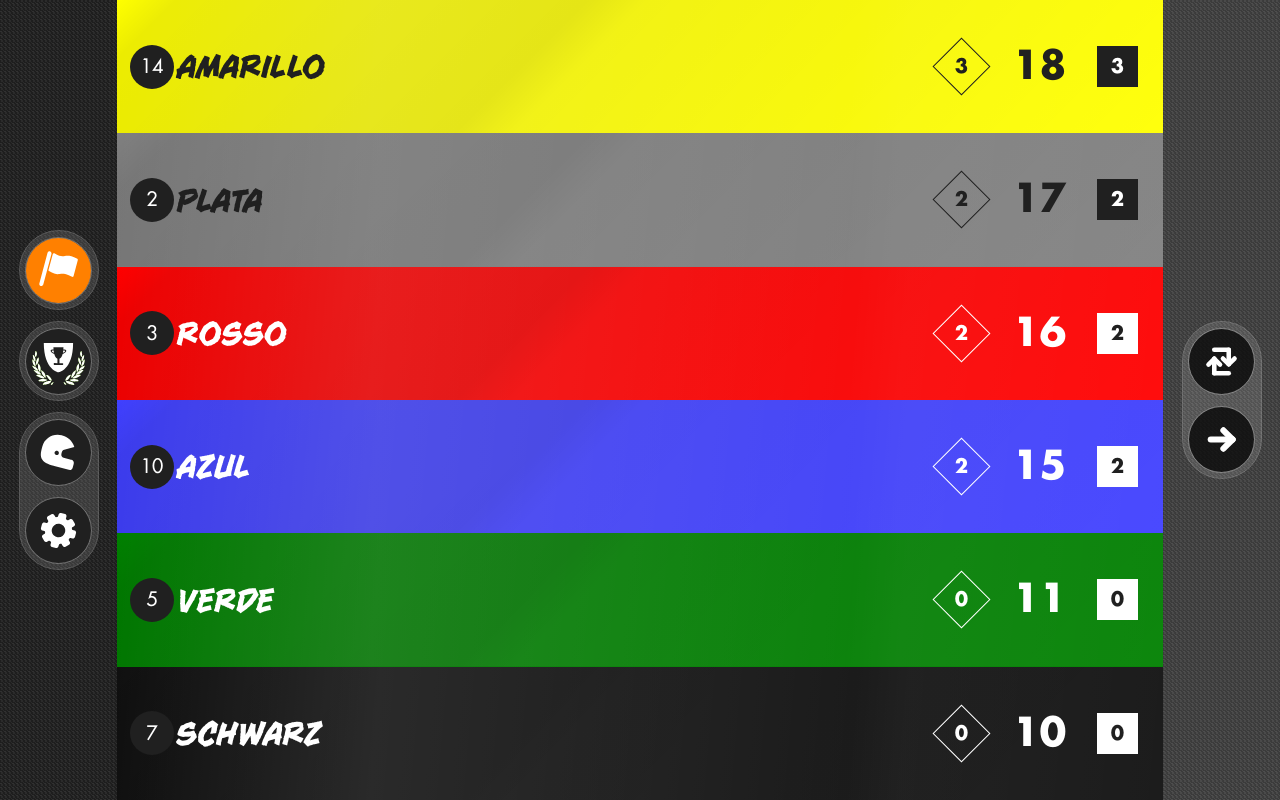
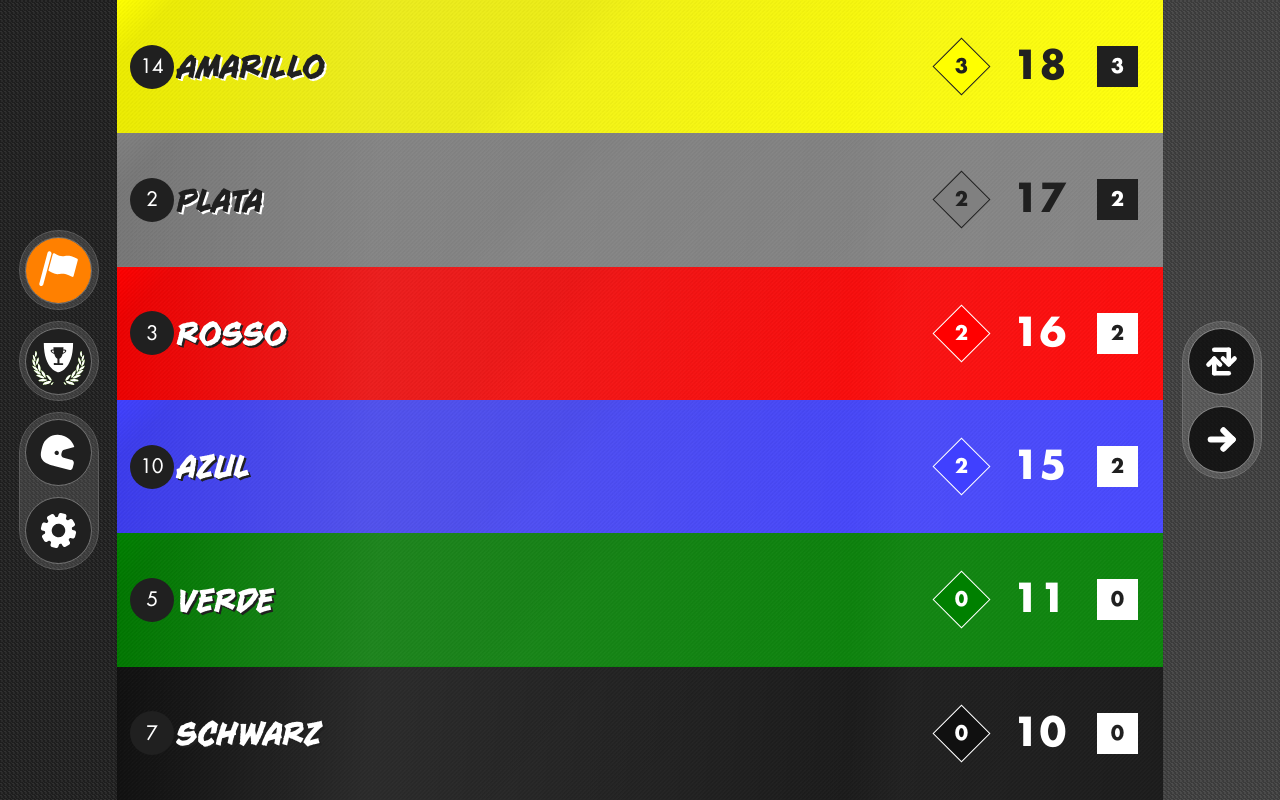
Before and after one commit to meewarwoowoo/heat-legends, a React (Vite) app: page / in a window 1280 px wide. Built offline with nearby package versions, Linux system fonts and the light colour scheme.

Commit message:
Added more textures, and a drop shadow on the italic driver text.

```diff
--- a/src/App.css
+++ b/src/App.css
@@ -38,7 +38,18 @@
 		rgba(0,0,0,0.05) 75%,
 		rgba(0,0,0,0.05) 100%
 		);
-	--texture-blk:	linear-gradient(315deg, rgba(0,0,0,0) 0%, rgba(0,0,0,0.05) 55%, rgba(0,0,0,0.1) 60%, rgba(0,0,0,0.075) 95%, rgba(0,0,0,0) 100%) ;
+	--texture: linear-gradient(
+		-45deg,
+		rgba(255,255,255,0.025) 0%,
+		rgba(255,255,255,0.025) 25%,
+		rgba(0,0,0,0.025) 25%,
+		rgba(0,0,0,0.025) 50%,
+		rgba(255,255,255,0.0125) 50%,
+		rgba(255,255,255,0.0125) 75%,
+		rgba(0,0,0,0.0125) 75%,
+		rgba(0,0,0,0.0125) 100%
+		);
+	--texture-blk:	linear-gradient(315deg, rgba(0,0,0,0) 0%, rgba(0,0,0,0.05) 55%, rgba(0,0,0,0.075) 60%, rgba(0,0,0,0.075) 95%, rgba(0,0,0,0) 100%) ;
 	--texture-wht:	linear-gradient(275deg, rgba(255,255,255,0.05) 0%, rgba(255,255,255,0.075) 25%, rgba(255,255,255,0.05) 30%, rgba(255,255,255,0.125) 75%, rgba(255,255,255,0) 100%) ;
 
 	--move-width:	5.75em ;
--- a/src/Config.css
+++ b/src/Config.css
@@ -6,7 +6,7 @@
 #root main .cnt--config  { display: grid ; gap: var(--gap) ; font-family: var(--text-font) ; }
 #root main .cnt--config ul  { display: grid ; gap: var(--gap) ; list-style-type: none ; padding: 0 ; margin: 0; }
 #root main .cnt--config ul li  { display: block ; list-style-type: none ; padding: 0 ; margin: 0;  }
-#root main .cnt--config ul li label { display: block ; padding: 1em  ; border-radius: var(--edge) ; background-color: var(--mid) ; color: var(--bkg) ; cursor: pointer ; height: 100%; }
+#root main .cnt--config ul li label { display: block ; padding: 1em  ; border-radius: var(--edge) ; background:  var(--texture) 0 0 / 4px 4px repeat , var(--mid) ; color: var(--bkg) ; cursor: pointer ; height: 100%; }
 #root main .cnt--config ul li label:hover { outline: 0.125em solid var(--hgh) ; }
 #root main .cnt--config ul li label input { display: none; }
 #root main .cnt--config ul li label span  { display: block ; position: relative ; padding-left: 3em ; }
--- a/src/Drivers.css
+++ b/src/Drivers.css
@@ -5,7 +5,7 @@
 #root[data-view=drivers] main { grid-template: repeat(2,auto) / auto ;  align-items: flex-start ; align-content: flex-start ; }
 #root main .cnt--drivers  { display: grid ; gap: var(--gap) ; font-family: var(--text-font) ; font-size: 0.75em ; }
 #root main .cnt--drivers article   { display: grid ; list-style-type: none ; padding: 0 ; margin: 0 ; border-radius: var(--edge) ; overflow: hidden ; border-left: 1.5em solid var(--bkg) ; }
-#root main .cnt--drivers article ul { display: grid ; gap: 1em ; grid-template: auto / 4.5em 1fr 3fr 3fr 2fr 5.5em ;  list-style-type: none ; padding: 1em ; margin: 0; border-radius: 0 ; background-color: var(--mid) ; color: var(--blk) ; }
+#root main .cnt--drivers article ul { display: grid ; gap: 1em ; grid-template: auto / 4.5em 1fr 3fr 3fr 2fr 5.5em ;  list-style-type: none ; padding: 1em ; margin: 0; border-radius: 0 ; background: var(--texture) 0 0 / 4px 4px repeat , var(--mid) ; color: var(--blk) ; }
 #root main .cnt--drivers article ul li.input--toggle   { display: flex ; height: 100% ; }
 #root main .cnt--drivers article ul li.input--toggle > label  { display: flex ; position: relative ; cursor: pointer ; height: 3.125em; }
 #root main .cnt--drivers article ul li.input--toggle > label:hover span span { text-decoration: underline ;  }
--- a/src/Race.css
+++ b/src/Race.css
@@ -3,7 +3,7 @@
 #root main .cnt--race  { display: grid ; grid-template: minmax(auto,100%) / auto ; gap: var(--gap) ; align-content: stretch ;  align-items: stretch ;  align-self: stretch; }
 #root[data-view=round] main .cnt--race  { grid-template: auto minmax(auto,100%) / auto ; }
 #root main .cnt--race .full { display: grid ; gap: var(--gap) ; align-items: stretch ; }
-#root main .cnt--race article { display: grid ; gap: 0 var(--gap) ; align-items: center; padding: 0.5em ; overflow: hidden ; background: var(--texture-blk) 0% 50% / 100% 100% no-repeat , var(--texture-wht) 50% 50% / 100% 100% no-repeat ,  var(--bkg) ; color: var(--txt); border-radius: var(--edge) ; }
+#root main .cnt--race article { display: grid ; gap: 0 var(--gap) ; align-items: center; padding: 0.5em ; overflow: hidden ; background: var(--texture) 0 0 / 4px 4px repeat ,  var(--texture-blk) 0% 50% / 100% 100% no-repeat , var(--texture-wht) 50% 50% / 100% 100% no-repeat ,  var(--bkg) ; color: var(--txt); border-radius: var(--edge) ; }
 #root main .cnt--race article { grid-template: "number driver output action"  auto / 1.75em auto var(--move-width) 1.75em ; }
 #root main:not(.show--number) .cnt--race article { grid-template: "driver output action"  auto / auto 8.5em 1.75em ;  }
 #root main:not(.show--number) .cnt--race article .driver--number  { display: none ; }
@@ -12,9 +12,16 @@
 #root[data-view=race] main:not(.show--number):not(.show--finish) .cnt--race article { grid-template: "driver output " auto / auto 8.5em  ;  }
 #root main .cnt--race article .driver--number  { grid-area: number ; display: flex ; align-items: center ; justify-content: center ; width: 2.25em ; height: 2.25em ; font-size: 0.75em ; line-height: 100% ; padding: 0 ; border-radius: 3em ; background-color: var(--blk) ; color: var(--wht) ; font-family: var(--numb-font) ; }
 #root main .cnt--race article .driver  { grid-area: driver ; display: grid ; grid-template: auto / auto auto auto ; justify-content: flex-start; align-items: center ; gap: 0 0.5em ; font-family: var(--font) ; }
-#root main .cnt--race article .driver .driver--name    { font-size: 1.5em ; }
+#root main .cnt--race article .driver .driver--name    { font-size: 1.5em ; text-shadow: 0.05em 0.05em 0 var(--blk) ; }
+#root main .cnt--race article[style*="--txt: rgb(32,32,32)"] .driver .driver--name    { text-shadow: 0.05em 0.05em 0 var(--wht) ; }
 #root main .cnt--race article .driver .driver--team  { display: none ; }
+#root main .cnt--race article .driver .driver--team    { text-shadow: 2px 2px 1px var(--blk) ; }
+#root main .cnt--race article[style*="--txt: rgb(32,32,32)"] .driver .driver--team    { text-shadow: 2px 2px 1px var(--wht) ; }
 #root main .cnt--race article .driver .driver--colour  { display: none ; font-size: 0.75em ; }
+#root main .cnt--race article .driver .driver--colour    { text-shadow: 2px 2px 1px var(--blk) ; }
+#root main .cnt--race article[style*="--txt: rgb(32,32,32)"] .driver .driver--colour    { text-shadow: 2px 2px 1px var(--wht) ; }
+
+
 #root main:is(.show--teams) .cnt--race article .driver .driver--team  { display: block ; }
 #root main:is(.show--colours) .cnt--race article .driver .driver--colour  { display: block }
 @media ( max-width: 990px )  {
@@ -48,7 +55,7 @@
 #root main:is(.move--split) .cnt--race article .move .move__fast  { order: 20 ; }
 #root main:is(.move--split) .cnt--race article .move .move__bend  { order: 10 ; }
 #root main:is(.move--split) .cnt--race article .move .move__exit  { display: flex ; order: 30 ; }
-#root main .cnt--race article .move .move__bend::before  { transform: rotate(45deg) ; }
+#root main .cnt--race article .move .move__bend::before  { transform: rotate(45deg) ; background: var(--bkg) ; }
 #root main .cnt--race article .move .move__bend::before ,
 #root main .cnt--race article .move .move__exit::before  { position: absolute ; top: 50%; left: 50%; margin: -1em 0 0 -1em ; content: '' ; display: block ; width: 2em ; height: 2em ; outline: 1px solid ; opacity: 1 ; z-index: 10 ; }
 #root main .cnt--race article .race  { display: contents ;  font-family: var(--font) ; }
```
